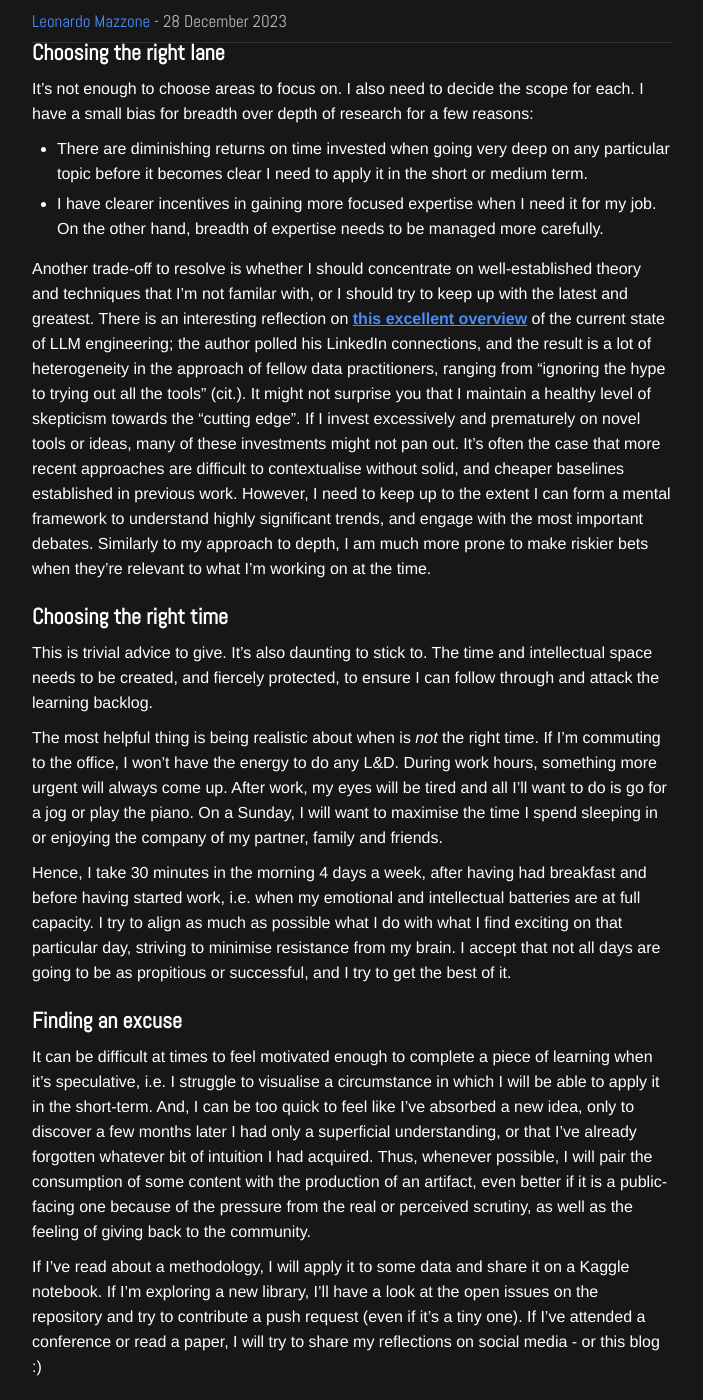
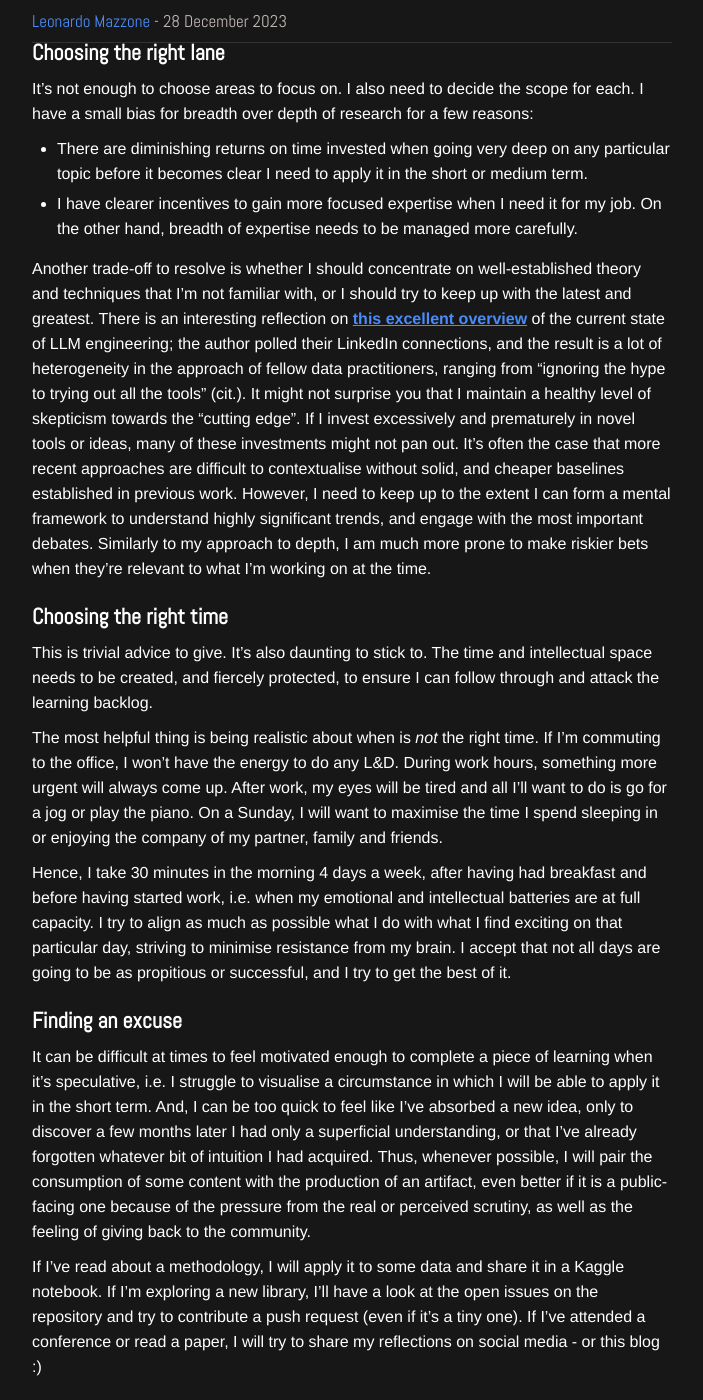
Before and after one commit to leo-mazzone/mazzone.space, a Jekyll site: the page built from _posts/2023-12-28-data-science-keeping-up.md, in a window 1280 px wide and 1400 px high, scrolled down 2389 px. Shown: the whole window, without its empty margins (288-991 px from the left). Built offline with Jekyll 4.4.1, drawn with Linux system fonts in a browser that asks for light colours; some of the changed text lies outside the part shown.

Commit message:
Fix problems with latest article

```diff
--- a/_posts/2023-12-28-data-science-keeping-up.md
+++ b/_posts/2023-12-28-data-science-keeping-up.md
@@ -2,14 +2,14 @@
 layout: post
 title:  "Keeping up with data science without going mad"
 ---
-Continuous professional development is key to success in any career. This is especially true for knowledge workers, and can feel exceptionally burdensome for data scientists. Data science as a discipline is hard to define, and often those who try will resort to describing a Venn diagram with circles for programming skills, statistics, and domain expertise, identifying the data science practitioner as the superhuman whose abilities sit at the intersection of the three circles. The breadth of scope is compounded by the technical depth that each of these circles demand, as well as the remarkable velocity of theoretical and technological advancements in the field.
+Continuous professional development is key to success in any career. This is especially true for knowledge workers, and can feel exceptionally burdensome for data scientists. Data science as a discipline is hard to define, and often those who try will resort to describing a Venn diagram with circles for programming skills, statistics, and domain expertise, identifying the data science practitioner as the superhuman whose abilities sit at the intersection of the three circles. The breadth of scope is compounded by the technical depth that each of these circles demands, as well as the remarkable velocity of theoretical and technological advancements in the field.
 
 Hence, the goal of being satisfied with one's upskilling in data science can sometimes feel elusive. This post is my attempt to gather my thoughts on the matter of what constitutes an effective and sustainable learning and development framework. It's a personal manifesto, aligned with my interests, needs and capabilities. For example, I am a slow reader and thinker, but I don't have dependants, and have a strong sense of discipline. As such, I know I can make slow but systematic progress. Some of these considerations won't be relevant to everyone, but I hope that my partial success, obtained after several iterations of trial/error and introspection, will inspire others to break down the problem in a way that feels relevant to them and makes them feel, all in all, less overwhelmed.
 
 Welcome to the first and only post I'll ever write with disconcerting self-help vibes.
 
 ## Managing investments
-The cornerstone of my approach is being intentional with the areas on which I want to seriously invest. I chose them based on relevance to my current role as well as speculation about what will be most impactful in the medium term, and I took the time to define them as precisely as I could to keep myself honest. They are:
+The cornerstone of my approach is being intentional with the areas in which I want to seriously invest. I chose them based on relevance to my current role as well as speculation about what will be most impactful in the medium term, and I took the time to define them as precisely as I could to keep myself honest. They are:
 1. **Causal and Bayesian inference**: one of the most exciting trends in data science is the realisation that the prediction-centred framework of machine learning is very limiting, and often inadequate for unlocking some core opportunities: reasoning about uncertainty; combining data-driven models and subject-matter expertise; enriching the understanding of the experts; support decision-making in complex settings; adjust model outputs to reason about the impact of our actions.
 2. **Machine Learning Operations (MLOps)**: this covers anything from learning how to streamline model selection, reproducibility, optimisation of deployment infrastructure, ongoing monitoring of performance and downstream impact, as well as the interface between the model and products or organisational processes. In a nutshell, the abyss between whatever clever thing you'd make in a Jupyter notebook, and its ability to have a profound impact on the real world.
 3. **Programming and software engineering**: keeping up with the evolution of Python and its ecosystem of libraries to write more beautiful and effective code - and hopefully, less of it too. Discovering ways to improve efficiency, by interacting with more performant or scalable execution environments such as distributed systems or using alternative compilers / interpreters. Turning models and algorithms into resilient and maintainable software.
@@ -18,25 +18,25 @@
 For each area, I have a backlog of resources I want to look at. I keep the time I spend on each area balanced.
 
 ## Optimising aggregators
-How do I fill my learning backlog? I find that social media is too noisy and distracting. I've grown to really like newsletters, because they come to me, to my inbox, and my inbox is a serious place where work gets done (unlike *any* social network). However, if we are to maximise relevance, we need to cast a wide net, and thus the best strategy is not to select a handful of individual voices, but to instead look for the best aggregators. One of my favourites is the [Data Science + AI newsletter](https://rssdsaisection.substack.com/) from the Royal Statistical Society. It includes tutorials, new papers, industry applications and more, with snippets of text and graphics extracted to help you determine whether any of their abundant links is worth clicking. Other popular ones are [The Batch](https://www.deeplearning.ai/the-batch/) by DeepLearning.AI, or [Natan Benaich's](https://substack.com/@nathanbenaich?utm_source=substack&utm_medium=email).
+How do I fill my learning backlog? I find that social media is too noisy and distracting. I've grown to really like newsletters, because they come to me, to my inbox, and my inbox is a serious place where work gets done (unlike *any* social network). However, if we are to maximise relevance, we need to cast a wide net, and thus the best strategy is not to select a handful of individual voices, but to instead look for the best aggregators. One of my favourites is the [Data Science + AI newsletter](https://rssdsaisection.substack.com/) from the Royal Statistical Society. It includes tutorials, new papers, industry applications and more, with snippets of text and graphics extracted to help you determine whether any of their abundant links are worth clicking. Other popular ones are [The Batch](https://www.deeplearning.ai/the-batch/) by DeepLearning.AI, or [Natan Benaich's](https://substack.com/@nathanbenaich?utm_source=substack&utm_medium=email).
 
 Communities of practice are another great aggregator of resources, with the added benefit of bidirectional exchanges and networking opportunities. There is a thriving community for Data Science across the UK Government. Its nascent MLOps interest group has been invaluable to me thanks to the quality of resources emerging from collective intelligence as well as rapid feedback from colleagues facing similar challenges. Speaking of communities, nothing like joining a data science book club has provided the level of extrinsic motivation that only a big dollop of peer pressure can induce.
 
 ## Finding inner peace
-L&D FOMO (Fear Of Missing Out) is my enemy. I have had to come to terms with the fact I can't afford to spend meaningful time to pursue directions other than the 4 above, or I would be diluting my efforts excessively. If there are very significant developments in other areas, I will be learning about them by simply engaging with my colleagues and the rest of the community.
+L&D FOMO (Fear Of Missing Out) is my enemy. I have had to come to terms with the fact I can't afford to spend meaningful time pursuing directions other than the 4 above, or I would be diluting my efforts excessively. If there are very significant developments in other areas, I will be learning about them by simply engaging with my colleagues and the rest of the community.
 
 If the backlog is too full, I must resist the temptation of adding more to it. If I'm in that situation and a newsletter comes in, I need to bin it before reading the email subject. Because of this, it's crucial to maintain the quality of the backlog very high by being extremely selective to the point it feels ruthless. Some things are easy to exclude: if an article is trying to exploit my FOMO, or worse, make me feel like an impostor (e.g. "10 things that will give you away as a data charlatan"), straight to the bin it goes. In some cases it's not as clear-cut, and I have to make some educated guesses. Would I still want to read an article next year, once the hype subsides?
 
-I focus on a having a good system and trust that if I stick to it things will be alright. If it becomes clear it's not working out, I need to improve the system, rather than pretending I can work harder.
+I focus on having a good system and trust that if I stick to it things will be alright. If it becomes clear it's not working out, I need to improve the system, rather than pretending I can work harder.
 
 
 
 ## Choosing the right lane
 It's not enough to choose areas to focus on. I also need to decide the scope for each. I have a small bias for breadth over depth of research for a few reasons:
 - There are diminishing returns on time invested when going very deep on any particular topic before it becomes clear I need to apply it in the short or medium term.
-- I have clearer incentives in gaining more focused expertise when I need it for my job. On the other hand, breadth of expertise needs to be managed more carefully.
+- I have clearer incentives to gain more focused expertise when I need it for my job. On the other hand, breadth of expertise needs to be managed more carefully.
 
-Another trade-off to resolve is whether I should concentrate on well-established theory and techniques that I'm not familar with, or I should try to keep up with the latest and greatest. There is an interesting reflection on [this excellent overview](https://huyenchip.com/2023/04/11/llm-engineering.html) of the current state of LLM engineering; the author polled his LinkedIn connections, and the result is a lot of heterogeneity in the approach of fellow data practitioners, ranging from "ignoring the hype to trying out all the tools" (cit.). It might not surprise you that I maintain a healthy level of skepticism towards the "cutting edge". If I invest excessively and prematurely on novel tools or ideas, many of these investments might not pan out. It's often the case that more recent approaches are difficult to contextualise without solid, and cheaper baselines established in previous work. However, I need to keep up to the extent I can form a mental framework to understand highly significant trends, and engage with the most important debates. Similarly to my approach to depth, I am much more prone to make riskier bets when they're relevant to what I'm working on at the time.
+Another trade-off to resolve is whether I should concentrate on well-established theory and techniques that I'm not familiar with, or I should try to keep up with the latest and greatest. There is an interesting reflection on [this excellent overview](https://huyenchip.com/2023/04/11/llm-engineering.html) of the current state of LLM engineering; the author polled their LinkedIn connections, and the result is a lot of heterogeneity in the approach of fellow data practitioners, ranging from "ignoring the hype to trying out all the tools" (cit.). It might not surprise you that I maintain a healthy level of skepticism towards the "cutting edge". If I invest excessively and prematurely in novel tools or ideas, many of these investments might not pan out. It's often the case that more recent approaches are difficult to contextualise without solid, and cheaper baselines established in previous work. However, I need to keep up to the extent I can form a mental framework to understand highly significant trends, and engage with the most important debates. Similarly to my approach to depth, I am much more prone to make riskier bets when they're relevant to what I'm working on at the time.
 
 
 ## Choosing the right time
@@ -48,6 +48,6 @@
 
 
 ## Finding an excuse
-It can be difficult at times to feel motivated enough to complete a piece of learning when it's speculative, i.e. I struggle to visualise a circumstance in which I will be able to apply it in the short-term. And, I can be too quick to feel like I've absorbed a new idea, only to discover a few months later I had only a superficial understanding, or that I've already forgotten whatever bit of intuition I had acquired. Thus, whenever possible, I will pair the consumption of some content with the production of an artifact, even better if it is a public-facing one because of the pressure from the real or perceived scrutiny, as well as the feeling of giving back to the community.
+It can be difficult at times to feel motivated enough to complete a piece of learning when it's speculative, i.e. I struggle to visualise a circumstance in which I will be able to apply it in the short term. And, I can be too quick to feel like I've absorbed a new idea, only to discover a few months later I had only a superficial understanding, or that I've already forgotten whatever bit of intuition I had acquired. Thus, whenever possible, I will pair the consumption of some content with the production of an artifact, even better if it is a public-facing one because of the pressure from the real or perceived scrutiny, as well as the feeling of giving back to the community.
 
-If I've read about a methodology, I will apply it to some data and share it on a Kaggle notebook. If I'm exploring a new library, I'll have a look at the open issues on the repository and try to contribute a push request (even if it's a tiny one). If I've attended a conference or read a paper, I will try to share my reflections on social media - or this blog :)
+If I've read about a methodology, I will apply it to some data and share it in a Kaggle notebook. If I'm exploring a new library, I'll have a look at the open issues on the repository and try to contribute a push request (even if it's a tiny one). If I've attended a conference or read a paper, I will try to share my reflections on social media - or this blog :)
```
